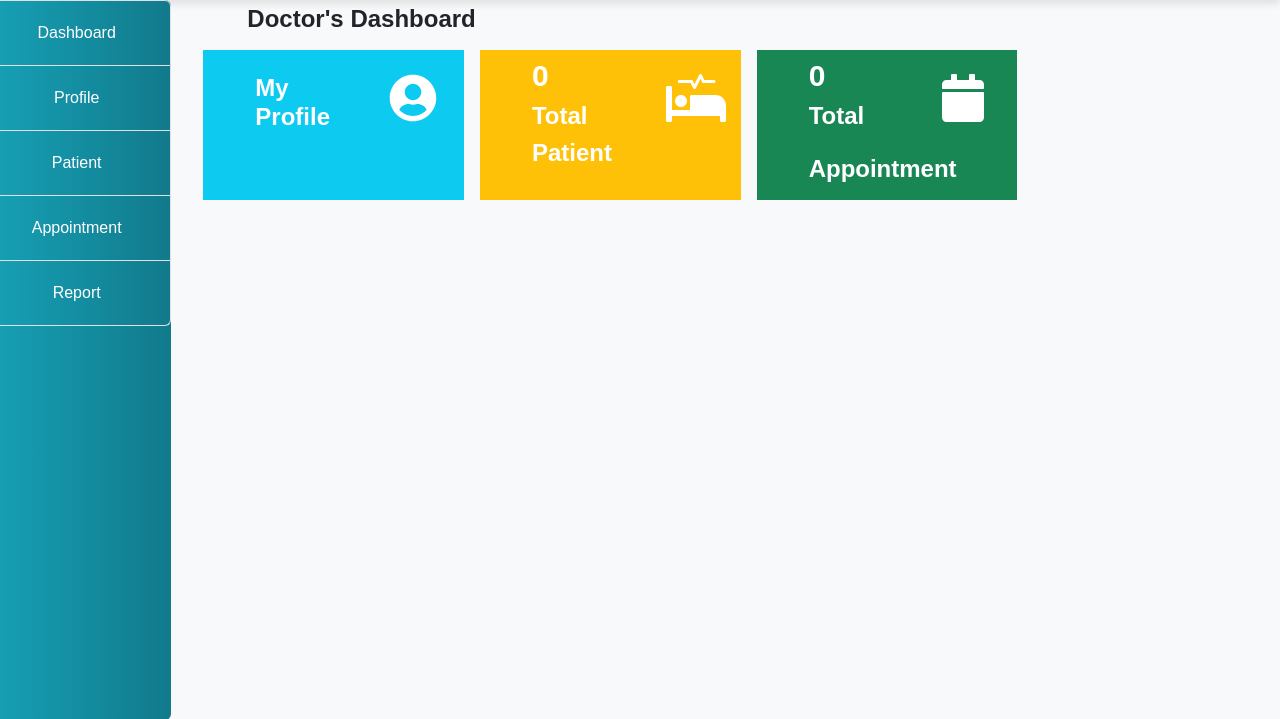
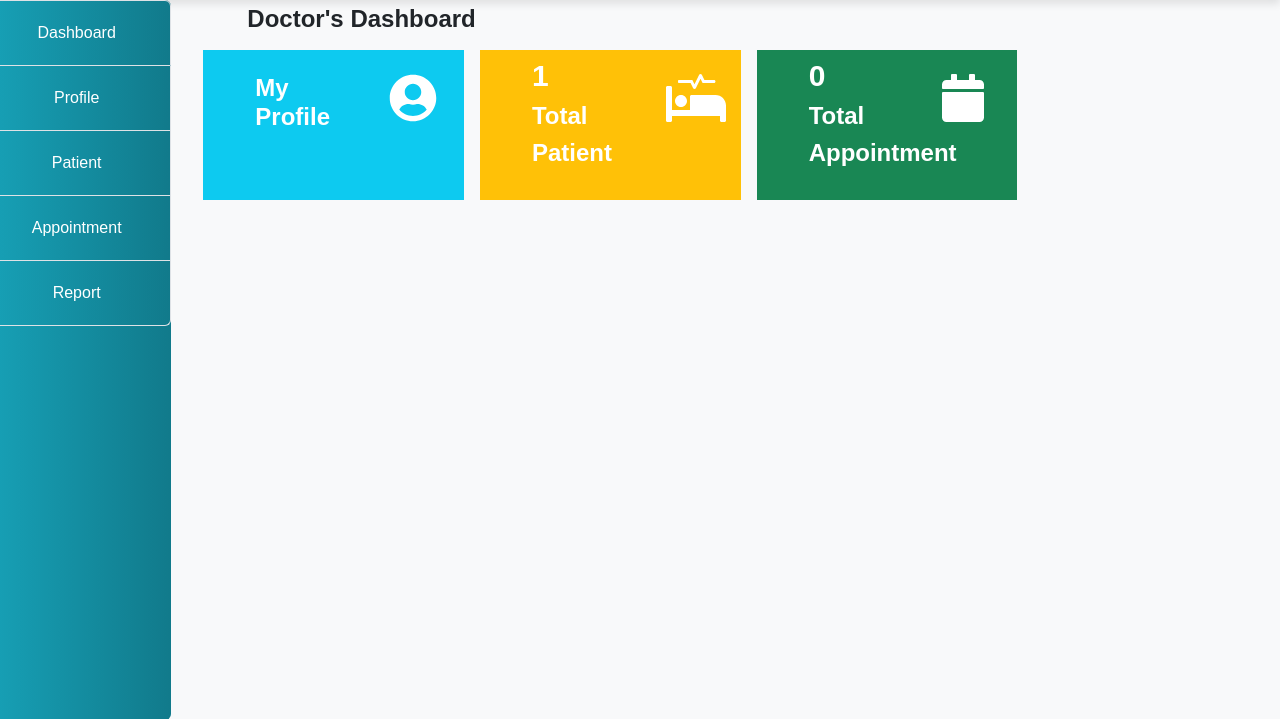
Before and after one commit to Jay1811004/Medisync-A-website-for-Hospital-Management-System_22CS008_22CS014, a PHP site: page /doctor/index.php in a window 1280 px wide. Shown: the part 59-778 px from the top of the page. Run offline with PHP 8.4, Linux system fonts and the light colour scheme; data comes from the database, SQL or seed files in the repository; some libraries are stand-ins or nearby versions.

Commit message:
Update index.php

```diff
--- a/Hospital/doctor/index.php
+++ b/Hospital/doctor/index.php
@@ -12,6 +12,7 @@ session_start();
 <body>
     <?php
     include("../include/header.php");
+    include("../include/connection.php");
     ?>
 
     <div class="container-fluid">
@@ -44,12 +45,16 @@ session_start();
                                     <div class="col-md-12">
                                         <div class="row">
                                             <div class="col-md-8">
-                                                <h5 class="text-white my-2"style="font-size: 30px;">0</h5>
+                                            <?php
+                                                 $p = mysqli_query($connect,"select * from patient");
+                                                 $pp = mysqli_num_rows($p);
+                                            ?>
+                                                <h5 class="text-white my-2"style="font-size: 30px;"><?php echo $pp;?></h5>
                                                 <h5 class="text-white">Total</h5>
                                                 <h5 class="text-white">Patient</h5>
                                             </div>
                                             <div class="col-md-4">
-                                                <a href="#"><i class="fa fa-procedures fa-3x my-4" style="color: white;"></i></a>
+                                                <a href="patient.php"><i class="fa fa-procedures fa-3x my-4" style="color: white;"></i></a>
                                             </div>
                                         </div>
                                     </div>
@@ -61,7 +66,7 @@ session_start();
                                             <div class="col-md-8">
                                                 <h5 class="text-white my-2" style="font-size: 30px;">0</h5>
                                                 <h5 class="text-white">Total</h5>
-                                                <h5 class="text-white my-4">Appointment</h5>
+                                                <h5 class="text-white">Appointment</h5>
                                             </div>
                                             <div class="col-md-4">
                                                 <a href="#"><i class="fa fa-calendar fa-3x my-4" style="color: white;"></i></a>
```
